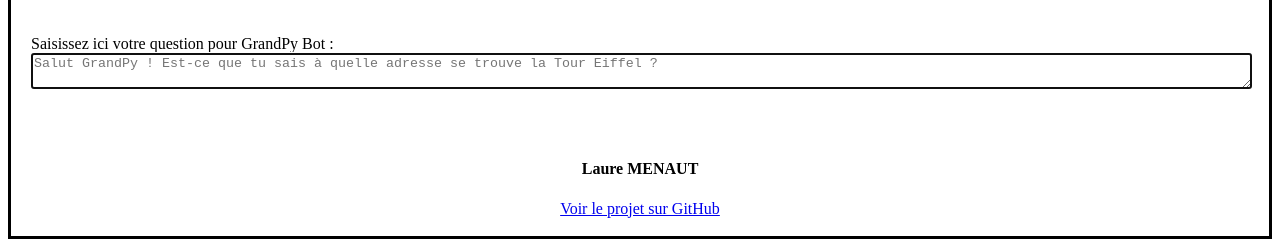
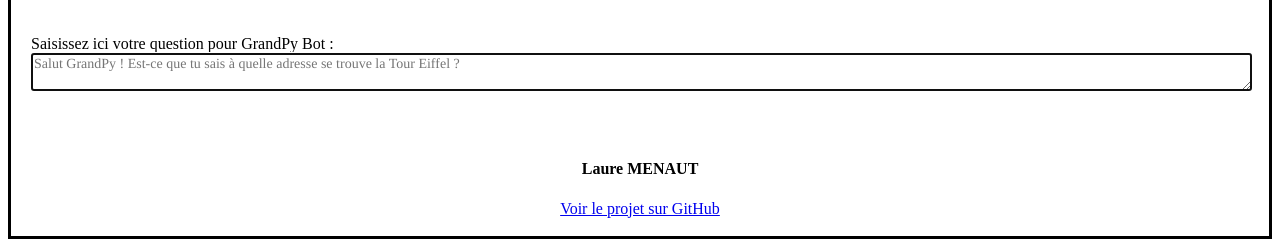
Before and after one commit to lauremenaut/2018_06_04_python_projet_7, a Flask app: page / in a window 1280 px wide. Shown: the part 937-1184 px from the top of the page. Run offline with Flask 2, Linux system fonts and the light colour scheme; some libraries are stand-ins or nearby versions.

Commit message:
Added properties on '#query'

```diff
--- a/app/static/css/style.css
+++ b/app/static/css/style.css
@@ -37,10 +37,13 @@ footer
 {
     height: 100px;
     padding: 20px 20px 20px 20px;
-    /*font-size: 14px;*/
-    /*font-family: Helvetica, Arial, sans-serif;*/
 }
 
+#query
+{
+    font-size: 14px;
+    font-family: times;
+}
 
 @media all and (max-width: 1024px)
 {
```
